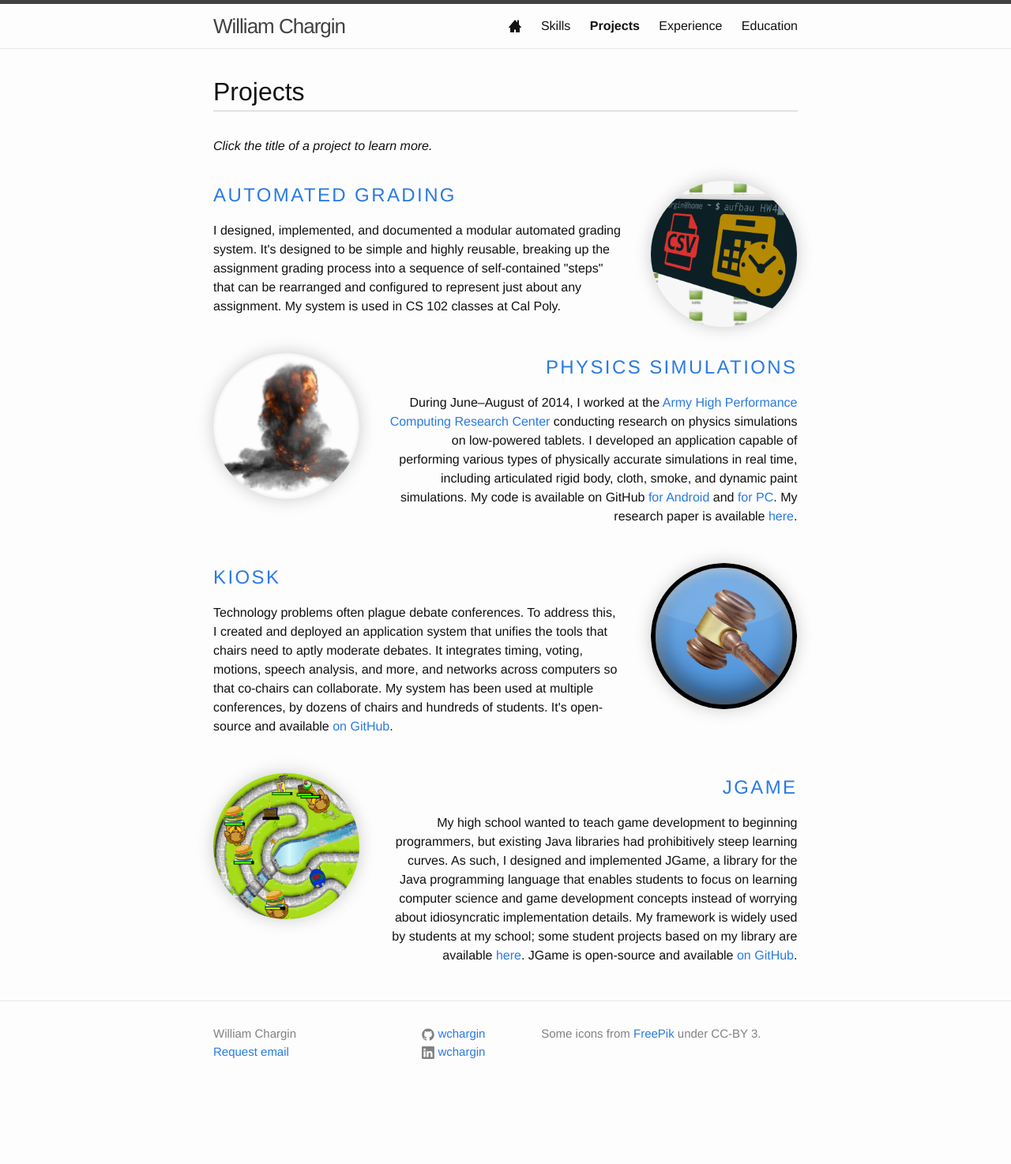
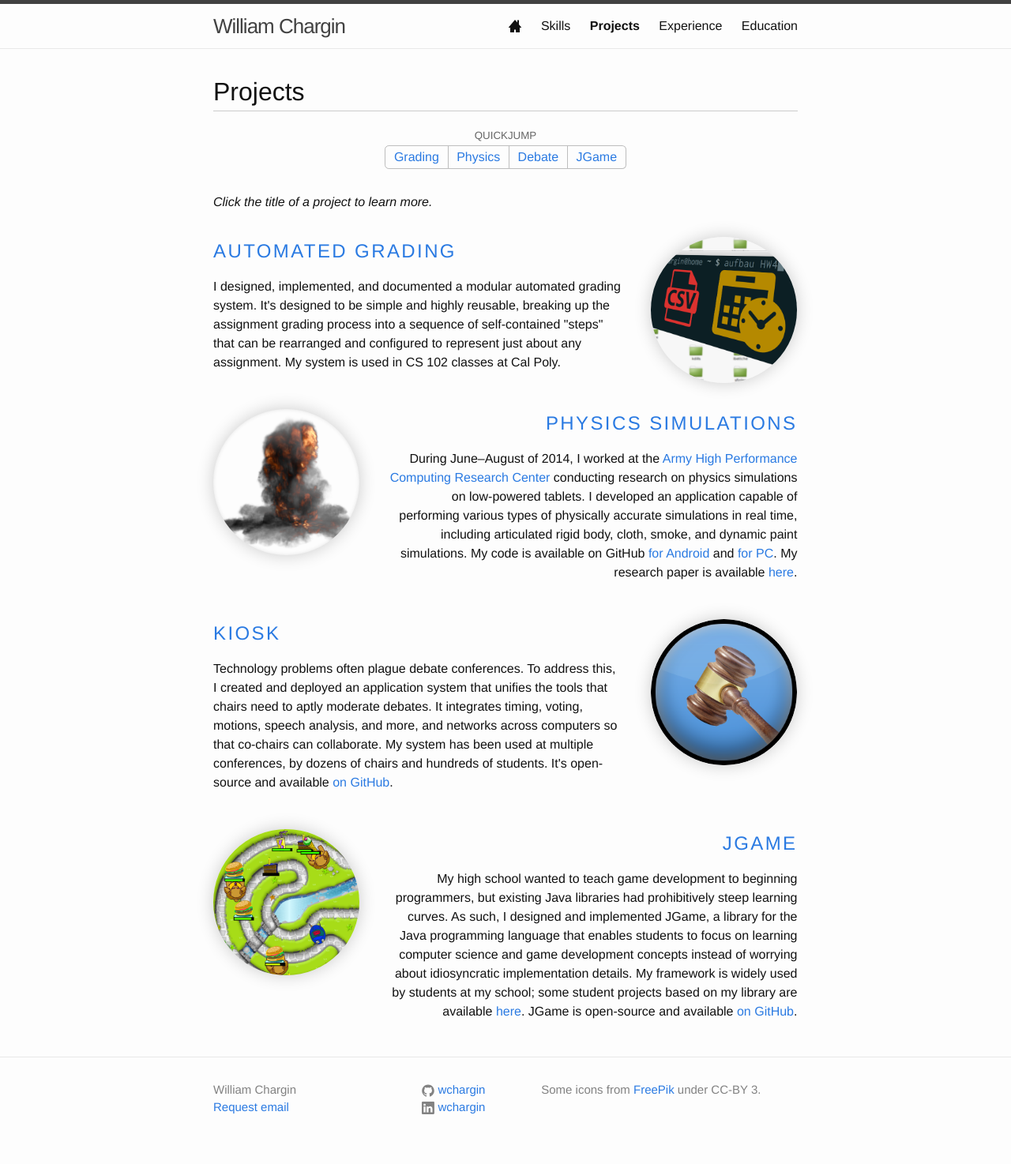
Before and after one commit to wchargin/wchargin.github.io, a Jekyll site: the page built from projects/index.html, in a window 1280 px wide. Shown: the whole page at 79% size. Built offline with Jekyll 4.4.1, drawn with Linux system fonts in a browser that asks for light colours; nearby versions of some CDN libraries; before the commit the page ends 1403 px from its top, so only the background shows below that.

Commit message:
Add navbar to _descriptions.scss and projects page

```diff
--- a/_sass/_descriptions.scss
+++ b/_sass/_descriptions.scss
@@ -49,3 +49,35 @@ h2 {
         text-align: left !important;
     }
 }
+
+/* navbar at top */
+.description-nav {
+    text-align: center;
+    margin-top: -8pt;
+    margin-bottom: 24pt;
+    .title {
+        font-size: smaller;
+        text-transform: uppercase;
+        color: rgba(0, 0, 0, 0.6);
+        margin-bottom: 4pt;
+    }
+    a {
+        border-radius: 4pt;
+        border: thin rgba(0, 0, 0, 0.25) solid;
+        padding: 4pt 8pt;
+        margin: 0;
+        &:not(:first-of-type) {
+            border-top-left-radius: 0 !important;
+            border-bottom-left-radius: 0 !important;
+            border-left: none;
+        }
+        &:not(:last-of-type) {
+            border-bottom-right-radius: 0 !important;
+            border-top-right-radius: 0 !important;
+        }
+        &:hover {
+            background-color: rgba(0, 0, 0, 0.05);
+        }
+        text-decoration: none;
+    }
+}
--- a/projects/index.html
+++ b/projects/index.html
@@ -4,6 +4,14 @@ title: Projects
 ---
 
 <h1>Projects</h1>
+
+<div class="description-nav">
+  <p class="title">Quickjump</p>
+  <!-- These are all on one line because HTML interprets LF as a space. -->
+  <!-- This adds an unsightly space between the nav items. -->
+  <!-- See: http://stackoverflow.com/q/5078239/732016 -->
+  <a href="#aufbau">Grading</a><a href="#physbam">Physics</a><a href="#kiosk">Debate</a><a href="#jgame">JGame</a>
+</div>
 
 <div class="helptext">
   Click the title of a project to learn more.
```
